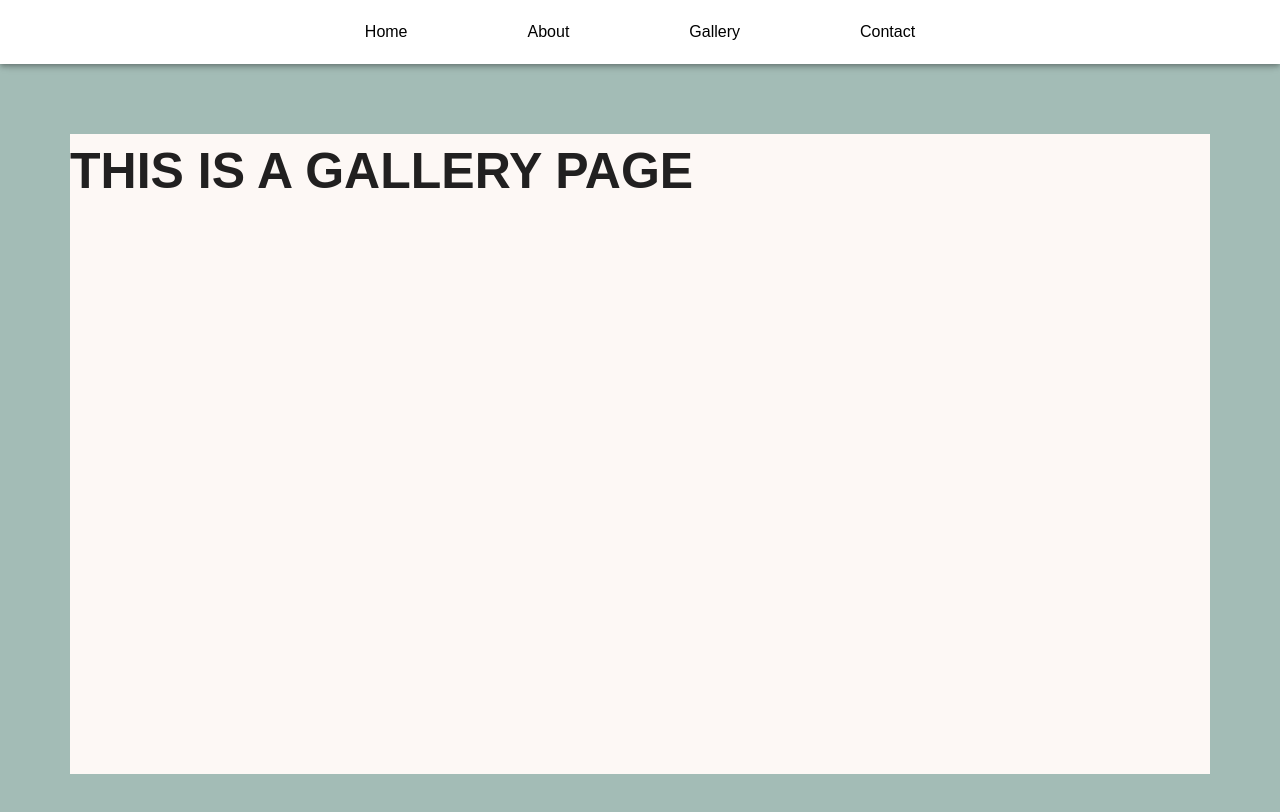
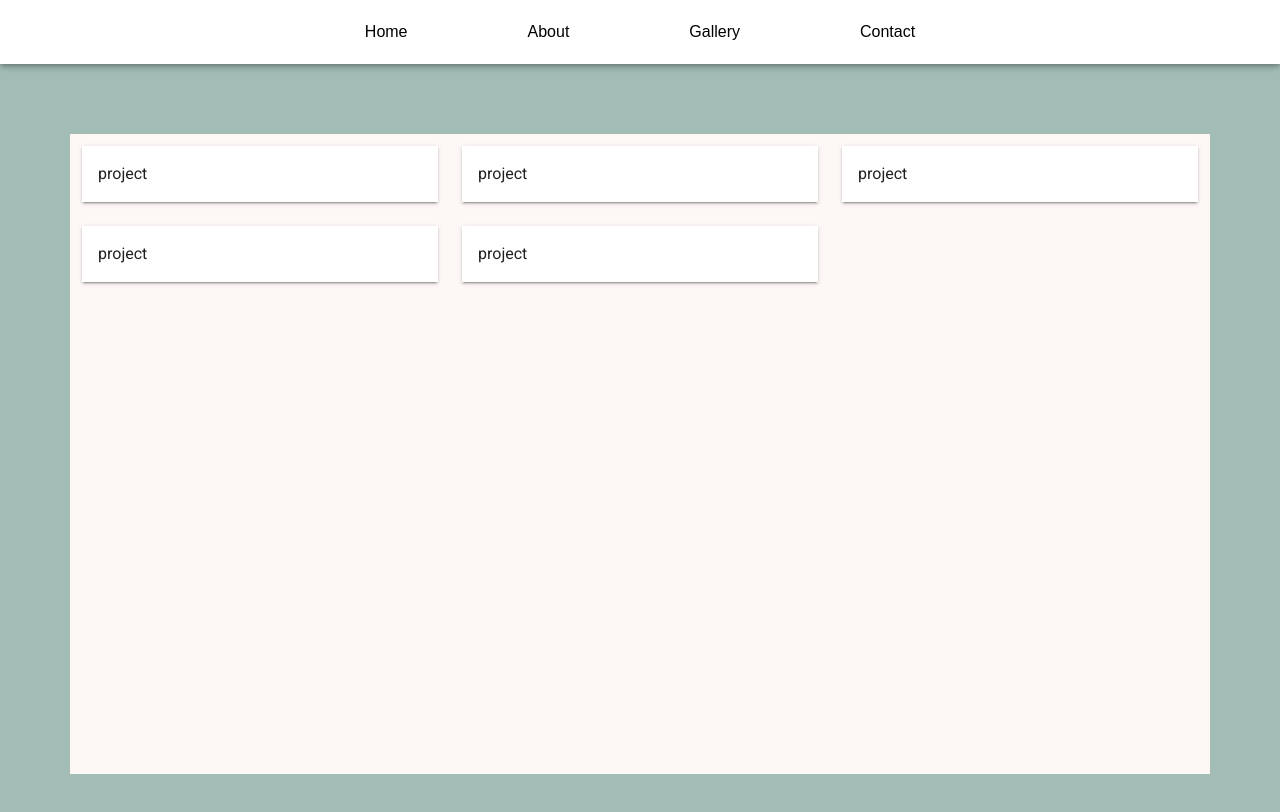
Before and after one commit to beefjerks/website-portfolio, a Vue app: page /Gallery in a window 1280 px wide. Shown: the top 812 px of the page. Built offline with nearby package versions, Linux system fonts and the light colour scheme; a web font is replaced by a local one.

Commit message:
Grid in Gallery + placeholder pickle

```diff
--- a/src/views/Gallery.vue
+++ b/src/views/Gallery.vue
@@ -1,9 +1,44 @@
 <template>
   <div class="wrapper">
-    <div class="home">
-      <h1>This is a gallery page</h1>
-    </div>
 
+
+<v-container >
+
+    <!-- Columns start at 100% wide on mobile and bump up to 33.3% wide on desktop -->
+    <v-row>
+      <v-col  cols="12" md="4" >
+        <v-card class="pa-4" tile>
+          project
+        </v-card>
+      </v-col>
+
+      <v-col  cols="12" md="4" >
+        <v-card class="pa-4" tile>
+          project
+        </v-card>
+      </v-col>
+
+      <v-col  cols="12" md="4" >
+        <v-card class="pa-4" tile>
+          project
+        </v-card>
+      </v-col>
+
+      <v-col  cols="12" md="4" >
+        <v-card class="pa-4" tile>
+          project
+        </v-card>
+      </v-col>
+
+      <v-col  cols="12" md="4" >
+        <v-card class="pa-4" tile>
+          project
+        </v-card>
+      </v-col>
+    </v-row>
+
+
+  </v-container>
 
   </div>
 
--- a/src/views/Home.vue
+++ b/src/views/Home.vue
@@ -3,22 +3,13 @@
     <v-container>
       <v-row>
         <v-col cols="12" sm="12" md="6" >
+          <img src="@/assets/picklemen.png" alt="">
+        </v-col>
 
-          <img src="" alt="placeholder">
-        </v-col>
         <v-col cols="12" sm="12" md="6" >
-
           <h1>Karin Kohlmetz</h1>
         </v-col>
       </v-row>
-
-  <!--   <div class="img-container">
-      <img src="" alt="placeholder">
-    </div>
-
-    <div class="home">
-      <h1>Karin Kohlmetz</h1>
-    </div> -->
 
     </v-container>
 
```
